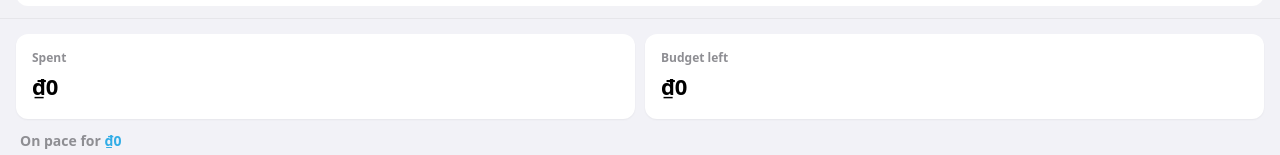
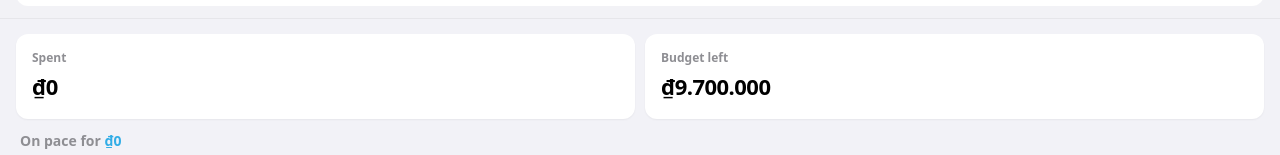
Before and after one commit to pnhatvy/finance-tracker, a React (Vite) app: page /analytics in a window 1280 px wide. Shown: the part 150-305 px from the top of the page. Built offline with nearby package versions, Linux system fonts and the light colour scheme.

Commit message:
Revert Analytics to use appContext for real-time goal syncing

```diff
--- a/src/pages/Analytics.jsx
+++ b/src/pages/Analytics.jsx
@@ -3,11 +3,11 @@ import { useAppContext } from "../AppContext";
 import { ChevronLeft, ChevronRight } from "lucide-react";
 
 export default function Analytics() {
-  const { cycleStartDay, theme } = useAppContext();
+  // Nối lại trực tiếp với AppContext để đồng bộ lập tức với trang Goals
+  const { monthlyBudget, monthlyIncomeGoal, cycleStartDay, theme } =
+    useAppContext();
+
   const [transactions, setTransactions] = useState([]);
-  const [monthlyGoals, setMonthlyGoals] = useState({});
-  const [globalGoals, setGlobalGoals] = useState({});
-
   const [timeFilter, setTimeFilter] = useState("month");
   const [typeFilter, setTypeFilter] = useState("expense");
   const [offset, setOffset] = useState(0);
@@ -19,26 +19,16 @@ export default function Analytics() {
     const loadData = () => {
       const data = JSON.parse(localStorage.getItem("vys_transactions") || "[]");
       setTransactions(data);
-
-      // Load ĐẦY ĐỦ cả Mục tiêu theo tháng lẫn Mục tiêu chung
-      setMonthlyGoals(
-        JSON.parse(localStorage.getItem("vys_monthly_goals") || "{}"),
-      );
-      setGlobalGoals(
-        JSON.parse(localStorage.getItem("vys_global_goals") || "{}"),
-      );
     };
 
     loadData();
-
-    // Tự động cập nhật số liệu ngay khi quay lại tab Analytics
     window.addEventListener("focus", loadData);
     return () => window.removeEventListener("focus", loadData);
   }, []);
 
   const getPeriodBounds = () => {
     const base = new Date();
-    let start, end, label, monthKey;
+    let start, end, label;
     const months = [
       "Jan",
       "Feb",
@@ -78,8 +68,6 @@ export default function Analytics() {
       end = new Date(start);
       end.setMonth(end.getMonth() + 1);
 
-      monthKey = `${start.getMonth() + 1}-${start.getFullYear()}`;
-
       if (cycleStartDay === 1)
         label = `${months[start.getMonth()]} ${start.getFullYear()}`;
       else {
@@ -93,22 +81,10 @@ export default function Analytics() {
       end = new Date(base.getFullYear() + 1, 0, 1);
       label = `${start.getFullYear()}`;
     }
-    return { start, end, label, monthKey };
+    return { start, end, label };
   };
 
   const bounds = getPeriodBounds();
-
-  // LOGIC ƯU TIÊN: Lấy ngân sách tháng, nếu không có thì lấy ngân sách chung (Global)
-  const currentGoalData = monthlyGoals[bounds.monthKey] || {};
-  const currentBudget =
-    currentGoalData.budget !== undefined
-      ? currentGoalData.budget
-      : globalGoals.budget || 0;
-
-  const currentIncomeGoal =
-    currentGoalData.incomeGoal !== undefined
-      ? currentGoalData.incomeGoal
-      : globalGoals.incomeGoal || 0;
 
   const filteredData = transactions.filter((tItem) => {
     if (tItem.type !== typeFilter || !tItem.date) return false;
@@ -165,7 +141,10 @@ export default function Analytics() {
     }))
     .sort((a, b) => b.spent - a.spent);
 
-  // Tính số dư chính xác dựa trên ngân sách hợp lệ
+  // Tính toán số dư dựa vào AppContext
+  const currentBudget = Number(monthlyBudget) || 0;
+  const currentIncomeGoal = Number(monthlyIncomeGoal) || 0;
+
   const budgetLeft =
     typeFilter === "expense"
       ? currentBudget - totalAmount
@@ -288,7 +267,6 @@ export default function Analytics() {
                   <p className="text-[#8e8e93] text-xs font-semibold mb-1">
                     {typeFilter === "expense" ? "Budget left" : "Goal left"}
                   </p>
-                  {/* Có thể thêm hiển thị màu đỏ nếu budgetLeft bị âm (tiêu lố) */}
                   <div
                     className={`text-[22px] font-bold tracking-tight ${budgetLeft < 0 ? "text-[#ff453a]" : ""}`}
                   >
```
